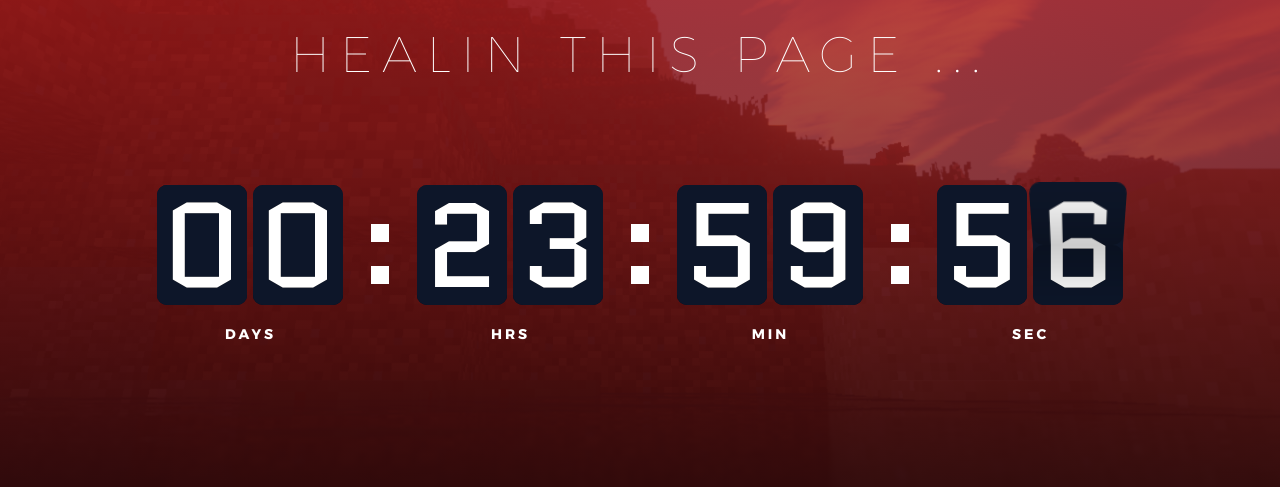
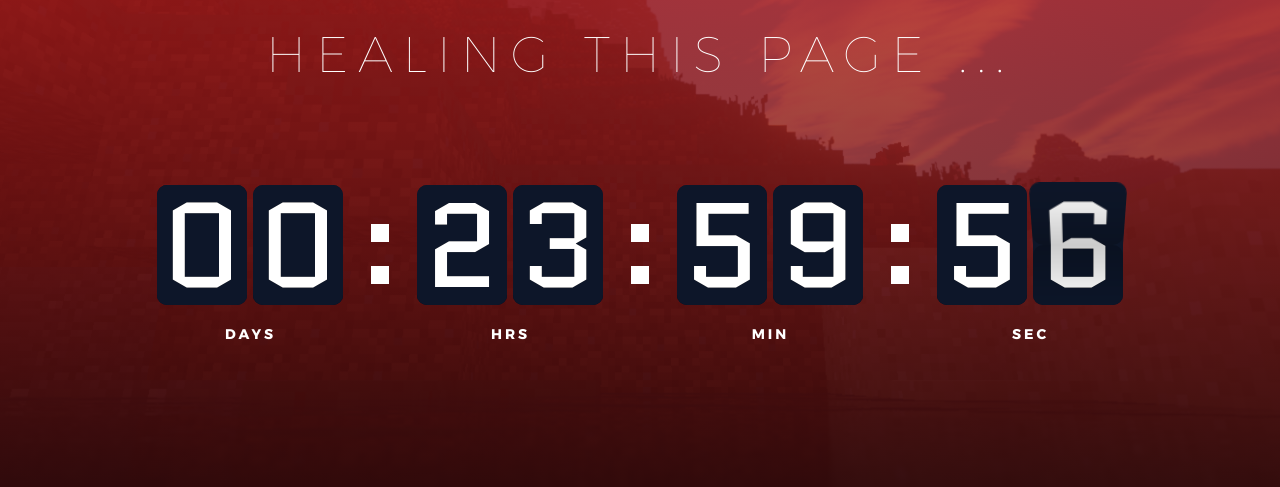
Before and after one commit to healer-op/HealingPage, a plain HTML site: page index.html in a window 1280 px wide. Shown: the part 313-800 px from the top of the page. Drawn offline with Linux system fonts and the light colour scheme.

Commit message:
Update index.html

```diff
--- a/index.html
+++ b/index.html
@@ -33,7 +33,7 @@
 			</div>
 
 			<h6 class="l1-txt1 txt-center p-t-30 p-b-100">
-				Healin This Page ...
+				Healing This Page ...
 			</h6>
 
 			<div class="cd100"></div>
```
